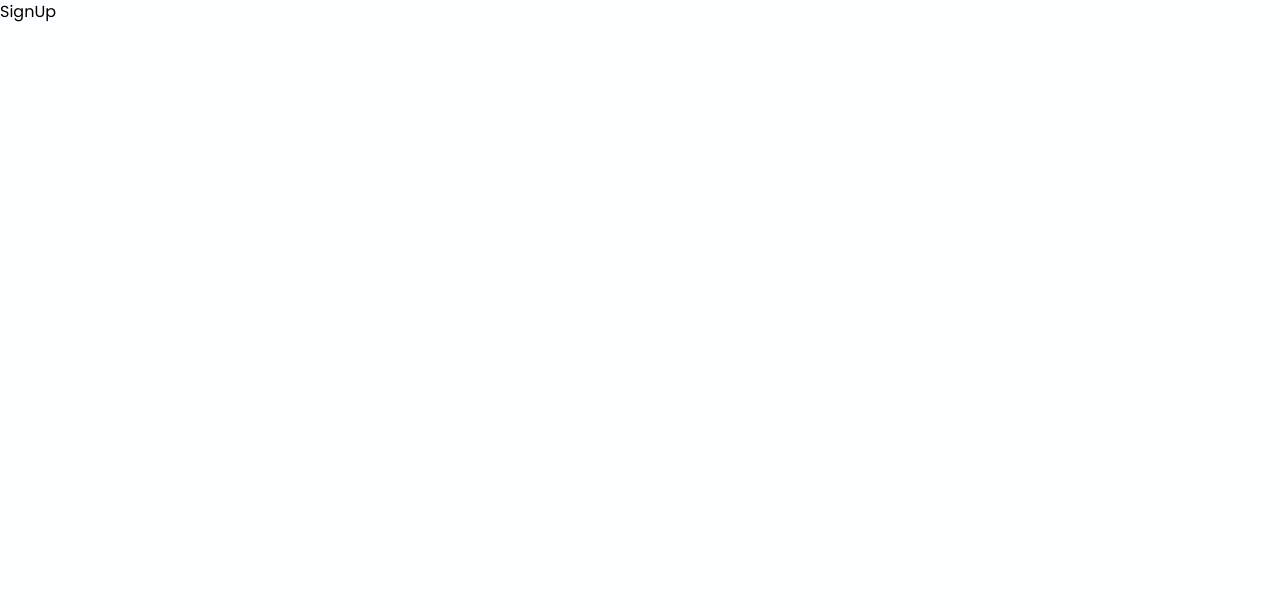
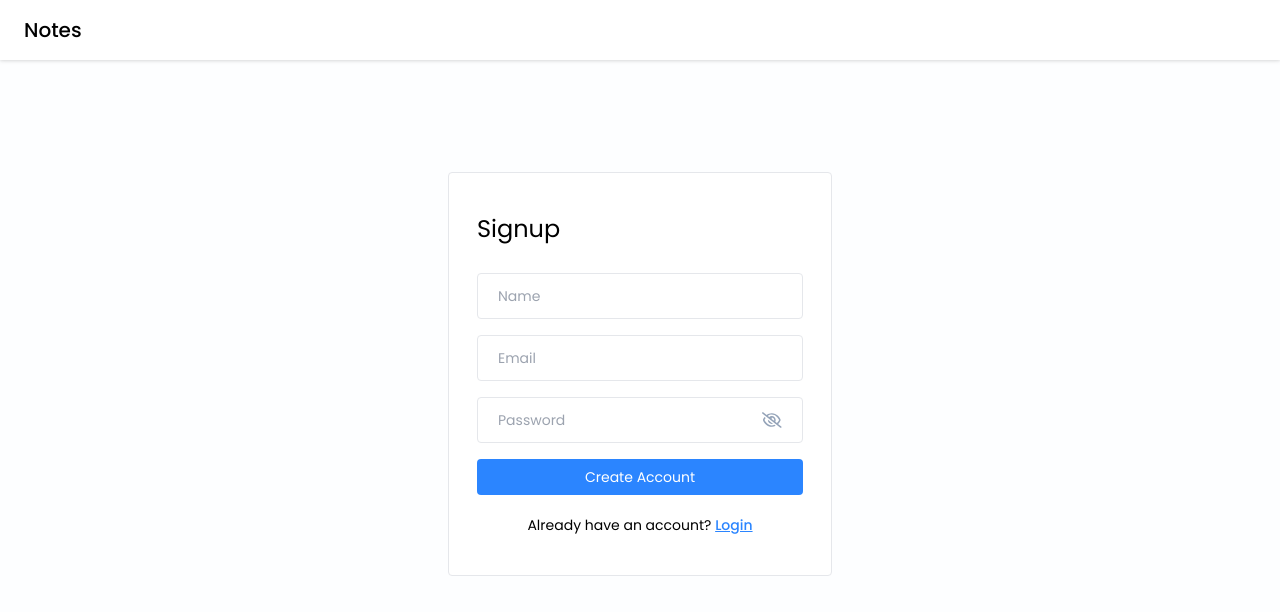
Before and after one commit to ayushagupta/Notes-App, a React (Vite) app in the folder frontend/notes-app/: page /signup in a window 1280 px wide. Shown: the top 612 px of the page. Built offline with nearby package versions, Linux system fonts and the light colour scheme.

Commit message:
update signup page

```diff
--- a/frontend/notes-app/src/pages/SignUp/SignUp.jsx
+++ b/frontend/notes-app/src/pages/SignUp/SignUp.jsx
@@ -1,9 +1,85 @@
-import React from "react"
+import React, { useState } from "react";
+import Navbar from "../../components/Navbar/Navbar";
+import PasswordInput from "../../components/Input/PasswordInput";
+import { Link } from "react-router-dom";
+import { validateEmail } from "../../utils/helper";
 
 const SignUp = () => {
-    return (
-        <div>SignUp</div>
-    )
-}
+  const [name, setName] = useState("");
+  const [email, setEmail] = useState("");
+  const [password, setPassword] = useState("");
+  const [error, setError] = useState(null);
 
-export default SignUp
+  const handleSignUp = async (e) => {
+    e.preventDefault();
+
+    if (!name) {
+      setError("Please enter your name.");
+      return;
+    }
+
+    if (!validateEmail(email)) {
+      setError("Please enter a valid email address.");
+      return;
+    }
+
+    if (!password) {
+      setError("Please enter the password.");
+      return;
+    }
+
+    setError("");
+
+    // SignUp API call
+  };
+
+  return (
+    <>
+      <Navbar />
+
+      <div className="flex items-center justify-center mt-28">
+        <div className="w-96 border rounded bg-white px-7 py-10">
+          <form onSubmit={handleSignUp}>
+            <h4 className="text-2xl mb-7">Signup</h4>
+
+            <input
+              type="text"
+              placeholder="Name"
+              className="input-box"
+              value={name}
+              onChange={(e) => setName(e.target.value)}
+            />
+
+            <input
+              type="text"
+              placeholder="Email"
+              className="input-box"
+              value={email}
+              onChange={(e) => setEmail(e.target.value)}
+            />
+
+            <PasswordInput
+              value={password}
+              onChange={(e) => setPassword(e.target.value)}
+            />
+
+            {error && <p className="text-red-500 text-xs pb-1">{error}</p>}
+
+            <button type="submit" className="btn-primary">
+              Create Account
+            </button>
+
+            <p className="text-sm text-center mt-4">
+              Already have an account?{" "}
+              <Link to="/login" className="font-medium text-primary underline">
+                Login
+              </Link>
+            </p>
+          </form>
+        </div>
+      </div>
+    </>
+  );
+};
+
+export default SignUp;
```
